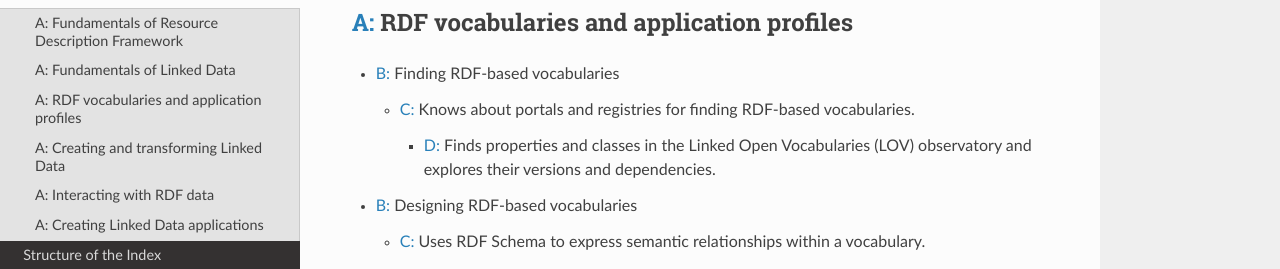
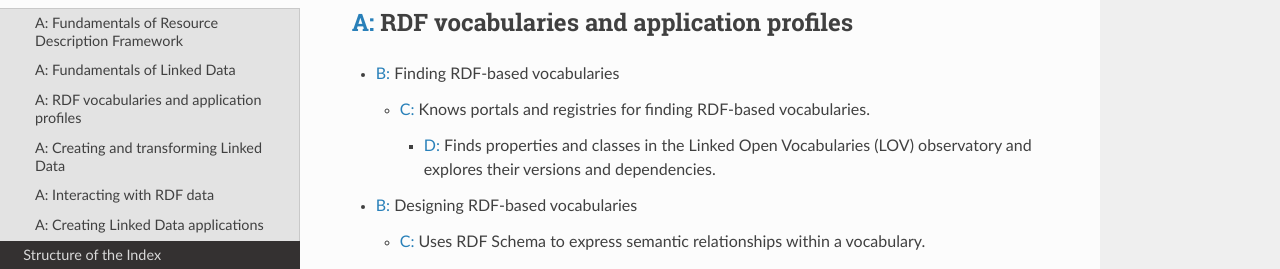
Before and after one commit to dcmi/ldci, an MkDocs documentation site: the page built from docs/D2695955.md, in a window 1280 px wide and 900 px high, scrolled down 2384 px. Shown: the part 158-427 px from the top of the window. Built offline with MkDocs 1.6.1, drawn with Linux system fonts in a browser that asks for light colours; nearby versions of some CDN libraries; old or Windows-style settings are respelled for this version of MkDocs.

Commit message:
Update D2695955.md
I do not like the "about".

```diff
--- a/docs/D2695955.md
+++ b/docs/D2695955.md
@@ -63,7 +63,7 @@ Note: Hover over a code to see its URI.  Click on a code to visit its full defin
 
 ## [A:](http://asn.desire2learn.com/resources/S2696018) RDF vocabularies and application profiles
 * [B:](http://asn.desire2learn.com/resources/S2696044) Finding RDF-based vocabularies
-    * [C:](http://asn.desire2learn.com/resources/S2731567) Knows about portals and registries for finding RDF-based vocabularies.
+    * [C:](http://asn.desire2learn.com/resources/S2731567) Knows portals and registries for finding RDF-based vocabularies.
         * [D:](http://asn.desire2learn.com/resources/S2696094) Finds properties and classes in the Linked Open Vocabularies (LOV) observatory and explores their versions and dependencies.
 * [B:](http://asn.desire2learn.com/resources/S2731561) Designing RDF-based vocabularies
     * [C:](http://asn.desire2learn.com/resources/S2731562) Uses RDF Schema to express semantic relationships within a vocabulary.
```
